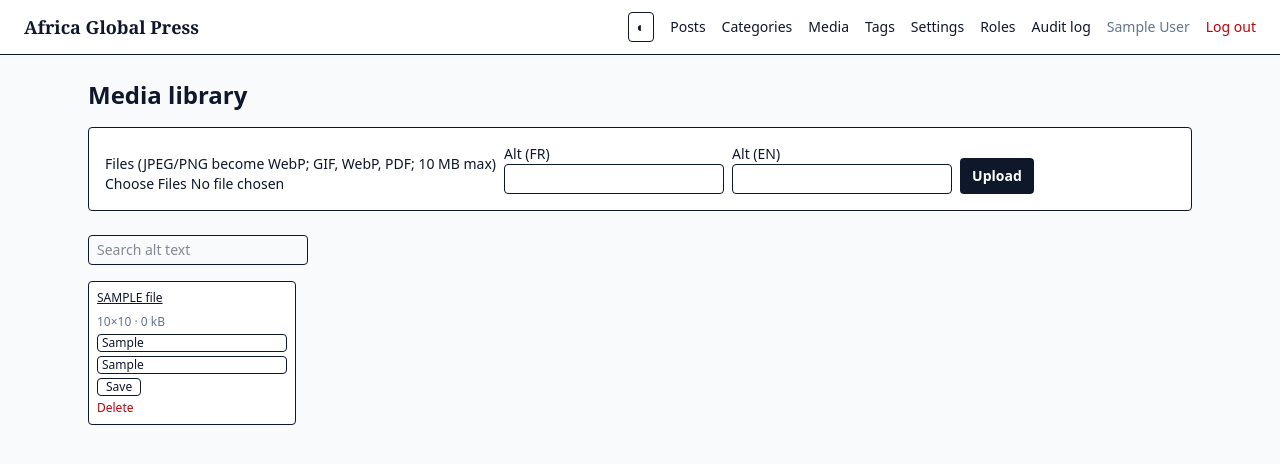
After one commit to massenon/pressafrica, a Laravel app: page /admin/media in a window 1280 px wide. The commit adds this page. Shown: the top 464 px of the page. Run offline with Laravel 12, Linux system fonts and the light colour scheme; a user stored in the database is signed in; tables that the repository leaves empty hold one stand-in row (values such as "Sample post"); style sheets or scripts are compiled from the project's sources; parts of the project's set-up code (start-up, migrations or seed data) failed here and were passed over.

Commit message:
Phase 2b: media library with WebP conversion
- Uploads stored under random names on the public disk; type read from the file bytes (finfo), 10 MB max
- JPEG/PNG re-encoded to WebP (q82), width capped at 2400 px, EXIF dropped; GIF, WebP and PDF kept as is
- Alt text per language, search, delete refused while the file is a post cover; every change journaled

Co-Authored-By: Claude Opus 5.5 <noreply@anthropic.com>
Claude-Session: https://claude.ai/code/session_016j1okJr8ZoicUo9pXUwrKU

```diff
--- /dev/null
+++ b/pressmedia_laravel/app/Http/Controllers/Admin/MediaController.php
@@ -0,0 +1,73 @@
+<?php
+
+namespace App\Http\Controllers\Admin;
+
+use App\Http\Controllers\Controller;
+use App\Models\AuditLog;
+use App\Models\Media;
+use App\Models\Post;
+use App\Support\MediaStore;
+use Illuminate\Http\RedirectResponse;
+use Illuminate\Http\Request;
+use Illuminate\View\View;
+
+class MediaController extends Controller
+{
+    private const ALLOWED = ['image/jpeg', 'image/png', 'image/gif', 'image/webp', 'application/pdf'];
+
+    public function index(Request $request): View
+    {
+        $q = $request->validate(['q' => ['nullable', 'string', 'max:100']])['q'] ?? null;
+        $media = Media::query()
+            ->when($q, fn ($query) => $query->where(fn ($w) => $w->where('alt_fr', 'like', "%$q%")->orWhere('alt_en', 'like', "%$q%")))
+            ->latest('id')->paginate(40)->withQueryString();
+
+        return view('admin.media.index', compact('media', 'q'));
+    }
+
+    public function store(Request $request): RedirectResponse
+    {
+        $request->validate([
+            'files' => ['required', 'array', 'max:20'],
+            // Type read from the file's bytes (finfo), never from its name or the browser: a renamed script is rejected.
+            'files.*' => ['file', 'max:10240', function ($attr, $file, $fail) {
+                if (! in_array((new \finfo(FILEINFO_MIME_TYPE))->file($file->getRealPath()), self::ALLOWED, true)) {
+                    $fail('Only JPEG, PNG, GIF, WebP images and PDF files are accepted.');
+                }
+            }],
+            'alt_fr' => ['nullable', 'string', 'max:255'],
+            'alt_en' => ['nullable', 'string', 'max:255'],
+        ]);
+
+        foreach ($request->file('files') as $file) {
+            $media = Media::create(MediaStore::store($file) + [
+                'alt_fr' => $request->input('alt_fr'), 'alt_en' => $request->input('alt_en'), 'uploaded_by' => $request->user()->id,
+            ]);
+            AuditLog::record('create', 'media', 'media:'.$media->id, $media->mime);
+        }
+
+        return back()->with('status', count($request->file('files')).' file(s) uploaded.');
+    }
+
+    /** Alt text is required for SEO and a11y on public pages (EX-35); it is edited here, per language. */
+    public function update(Request $request, Media $medium): RedirectResponse
+    {
+        $data = $request->validate(['alt_fr' => ['nullable', 'string', 'max:255'], 'alt_en' => ['nullable', 'string', 'max:255']]);
+        $medium->update($data);
+        AuditLog::record('update', 'media', 'media:'.$medium->id, 'alt text');
+
+        return back()->with('status', 'Saved.');
+    }
+
+    public function destroy(Media $medium): RedirectResponse
+    {
+        if (Post::withTrashed()->where('cover_id', $medium->id)->exists()) {
+            return back()->withErrors(['media' => 'This file is a post cover; replace it on the post first.']);
+        }
+        MediaStore::delete($medium->path);
+        $medium->delete();
+        AuditLog::record('delete', 'media', 'media:'.$medium->id, $medium->path);
+
+        return back()->with('status', 'File deleted.');
+    }
+}
--- /dev/null
+++ b/pressmedia_laravel/app/Models/Media.php
@@ -0,0 +1,29 @@
+<?php
+
+namespace App\Models;
+
+use App\Support\MediaStore;
+use Illuminate\Database\Eloquent\Model;
+use Illuminate\Database\Eloquent\Relations\BelongsTo;
+
+class Media extends Model
+{
+    protected $table = 'media';
+
+    protected $fillable = ['path', 'mime', 'size', 'width', 'height', 'alt_fr', 'alt_en', 'uploaded_by'];
+
+    public function url(): string
+    {
+        return MediaStore::url($this->path);
+    }
+
+    public function isImage(): bool
+    {
+        return str_starts_with($this->mime, 'image/');
+    }
+
+    public function uploader(): BelongsTo
+    {
+        return $this->belongsTo(User::class, 'uploaded_by');
+    }
+}
--- /dev/null
+++ b/pressmedia_laravel/app/Support/MediaStore.php
@@ -0,0 +1,62 @@
+<?php
+
+namespace App\Support;
+
+use Illuminate\Http\UploadedFile;
+use Illuminate\Support\Facades\Storage;
+use Illuminate\Support\Str;
+
+/**
+ * Stores uploads under random names (never the client's file name) on the public disk.
+ * JPEG and PNG are re-encoded to WebP and capped in width (EX-24, "Auto WebP"); re-encoding also drops EXIF
+ * (GPS position of the photographer). GIF is kept as is so animations survive; PDFs are stored untouched.
+ */
+class MediaStore
+{
+    public const DISK = 'public';
+
+    private const MAX_WIDTH = 2400;
+
+    private const WEBP_QUALITY = 82;
+
+    /** @return array{path: string, mime: string, size: int, width: ?int, height: ?int} */
+    public static function store(UploadedFile $file): array
+    {
+        $dir = 'media/'.now()->format('Y/m');
+        $mime = (new \finfo(FILEINFO_MIME_TYPE))->file($file->getRealPath());
+
+        if (in_array($mime, ['image/jpeg', 'image/png'], true) && function_exists('imagewebp')) {
+            $img = $mime === 'image/png' ? imagecreatefrompng($file->getRealPath()) : imagecreatefromjpeg($file->getRealPath());
+            if (imagesx($img) > self::MAX_WIDTH) {
+                $img = imagescale($img, self::MAX_WIDTH);
+            }
+            imagepalettetotruecolor($img);
+            imagesavealpha($img, true);
+            ob_start();
+            imagewebp($img, null, self::WEBP_QUALITY);
+            $bytes = ob_get_clean();
+            [$w, $h] = [imagesx($img), imagesy($img)];
+            imagedestroy($img);
+
+            $path = $dir.'/'.Str::random(32).'.webp';
+            Storage::disk(self::DISK)->put($path, $bytes);
+
+            return ['path' => $path, 'mime' => 'image/webp', 'size' => strlen($bytes), 'width' => $w, 'height' => $h];
+        }
+
+        $path = $file->storeAs($dir, Str::random(32).'.'.$file->guessExtension(), self::DISK);
+        $size = @getimagesize($file->getRealPath()) ?: [null, null];
+
+        return ['path' => $path, 'mime' => $mime, 'size' => $file->getSize(), 'width' => $size[0], 'height' => $size[1]];
+    }
+
+    public static function url(string $path): string
+    {
+        return Storage::disk(self::DISK)->url($path);
+    }
+
+    public static function delete(string $path): void
+    {
+        Storage::disk(self::DISK)->delete($path);
+    }
+}
--- a/pressmedia_laravel/resources/views/admin/layout.blade.php
+++ b/pressmedia_laravel/resources/views/admin/layout.blade.php
@@ -16,6 +16,7 @@
         @include('partials.theme-toggle')
         @can('posts.view')<a href="{{ route('admin.posts.index') }}">Posts</a>@endcan
         @can('categories.view')<a href="{{ route('admin.categories.index') }}">Categories</a>@endcan
+        @can('media.view')<a href="{{ route('admin.media.index') }}">Media</a>@endcan
         @can('tags.view')<a href="{{ route('admin.tags.index') }}">Tags</a>@endcan
         @can('settings.view')<a href="{{ route('admin.settings.edit') }}">Settings</a>@endcan
         @can('users.view')<a href="{{ route('admin.roles.index') }}">Roles</a>@endcan
--- /dev/null
+++ b/pressmedia_laravel/resources/views/admin/media/index.blade.php
@@ -0,0 +1,34 @@
+@extends('admin.layout')
+@section('title', 'Media library')
+@section('content')
+<h1 class="mb-4 text-2xl font-bold">Media library</h1>
+@if (session('status'))<p class="mb-3 rounded bg-green-50 p-2 text-sm text-green-800" role="status">{{ session('status') }}</p>@endif
+@if ($errors->any())<ul class="mb-3 rounded bg-red-50 p-2 text-sm text-red-800" role="alert">@foreach ($errors->all() as $e)<li>{{ $e }}</li>@endforeach</ul>@endif
+@can('media.create')
+<form method="POST" action="{{ route('admin.media.store') }}" enctype="multipart/form-data" class="mb-6 flex flex-wrap items-end gap-2 rounded border bg-white p-4 text-sm dark:bg-slate-800">@csrf
+    <div><label class="block" for="files">Files (JPEG/PNG become WebP; GIF, WebP, PDF; 10 MB max)</label><input id="files" name="files[]" type="file" multiple required accept="image/jpeg,image/png,image/gif,image/webp,application/pdf"></div>
+    <div><label class="block" for="alt_fr">Alt (FR)</label><input class="rounded border px-2 py-1" id="alt_fr" name="alt_fr"></div>
+    <div><label class="block" for="alt_en">Alt (EN)</label><input class="rounded border px-2 py-1" id="alt_en" name="alt_en"></div>
+    <button class="rounded bg-slate-900 px-3 py-2 font-semibold text-white" type="submit">Upload</button>
+</form>
+@endcan
+<form method="GET" class="mb-4 text-sm"><input class="rounded border px-2 py-1" name="q" value="{{ $q }}" placeholder="Search alt text" aria-label="Search alt text"></form>
+<ul class="grid grid-cols-2 gap-4 sm:grid-cols-3 lg:grid-cols-5">
+@forelse ($media as $m)
+    <li class="rounded border bg-white p-2 text-xs dark:bg-slate-800">
+        @if ($m->isImage())<img src="{{ $m->url() }}" alt="{{ $m->alt_fr }}" loading="lazy" class="mb-2 aspect-video w-full object-cover">@else<a class="mb-2 block underline" href="{{ $m->url() }}">{{ strtoupper(\Illuminate\Support\Str::afterLast($m->path, '.')) }} file</a>@endif
+        <p class="text-slate-500">{{ $m->width ? $m->width.'×'.$m->height.' · ' : '' }}{{ number_format($m->size / 1024) }} kB</p>
+        @can('media.edit')
+        <form method="POST" action="{{ route('admin.media.update', $m) }}" class="mt-1 space-y-1">@csrf @method('PUT')
+            <input class="w-full rounded border px-1" name="alt_fr" value="{{ $m->alt_fr }}" placeholder="Alt FR" aria-label="Alt FR">
+            <input class="w-full rounded border px-1" name="alt_en" value="{{ $m->alt_en }}" placeholder="Alt EN" aria-label="Alt EN">
+            <button class="rounded border px-2" type="submit">Save</button></form>
+        @endcan
+        @can('media.delete')<form method="POST" action="{{ route('admin.media.destroy', $m) }}" class="mt-1">@csrf @method('DELETE')<button class="text-red-700" type="submit">Delete</button></form>@endcan
+    </li>
+@empty
+    <li>No files.</li>
+@endforelse
+</ul>
+<div class="mt-4">{{ $media->links() }}</div>
+@endsection
--- a/pressmedia_laravel/routes/web.php
+++ b/pressmedia_laravel/routes/web.php
@@ -2,6 +2,7 @@
 
 use App\Http\Controllers\Admin\AuditLogController;
 use App\Http\Controllers\Admin\CategoryController;
+use App\Http\Controllers\Admin\MediaController;
 use App\Http\Controllers\Admin\PostController;
 use App\Http\Controllers\Admin\RoleController;
 use App\Http\Controllers\Admin\SettingsController;
@@ -43,6 +44,11 @@ Route::prefix('admin')->group(function () {
         Route::put('categories/{category}', [CategoryController::class, 'update'])->middleware('can:categories.edit')->name('categories.update');
         Route::delete('categories/{category}', [CategoryController::class, 'destroy'])->middleware('can:categories.delete')->name('categories.destroy');
 
+        Route::get('media', [MediaController::class, 'index'])->middleware('can:media.view')->name('media.index');
+        Route::post('media', [MediaController::class, 'store'])->middleware('can:media.create')->name('media.store');
+        Route::put('media/{medium}', [MediaController::class, 'update'])->middleware('can:media.edit')->name('media.update');
+        Route::delete('media/{medium}', [MediaController::class, 'destroy'])->middleware('can:media.delete')->name('media.destroy');
+
         Route::get('tags', [TagController::class, 'index'])->middleware('can:tags.view')->name('tags.index');
         Route::post('tags', [TagController::class, 'store'])->middleware('can:tags.create')->name('tags.store');
         Route::put('tags/{tag}', [TagController::class, 'update'])->middleware('can:tags.edit')->name('tags.update');
```
Also changed, not shown: pressmedia_laravel/docs/PROGRESS.md (+2 -1 lines), pressmedia_laravel/tests/Feature/MediaTest.php (added, +81 -0 lines).
